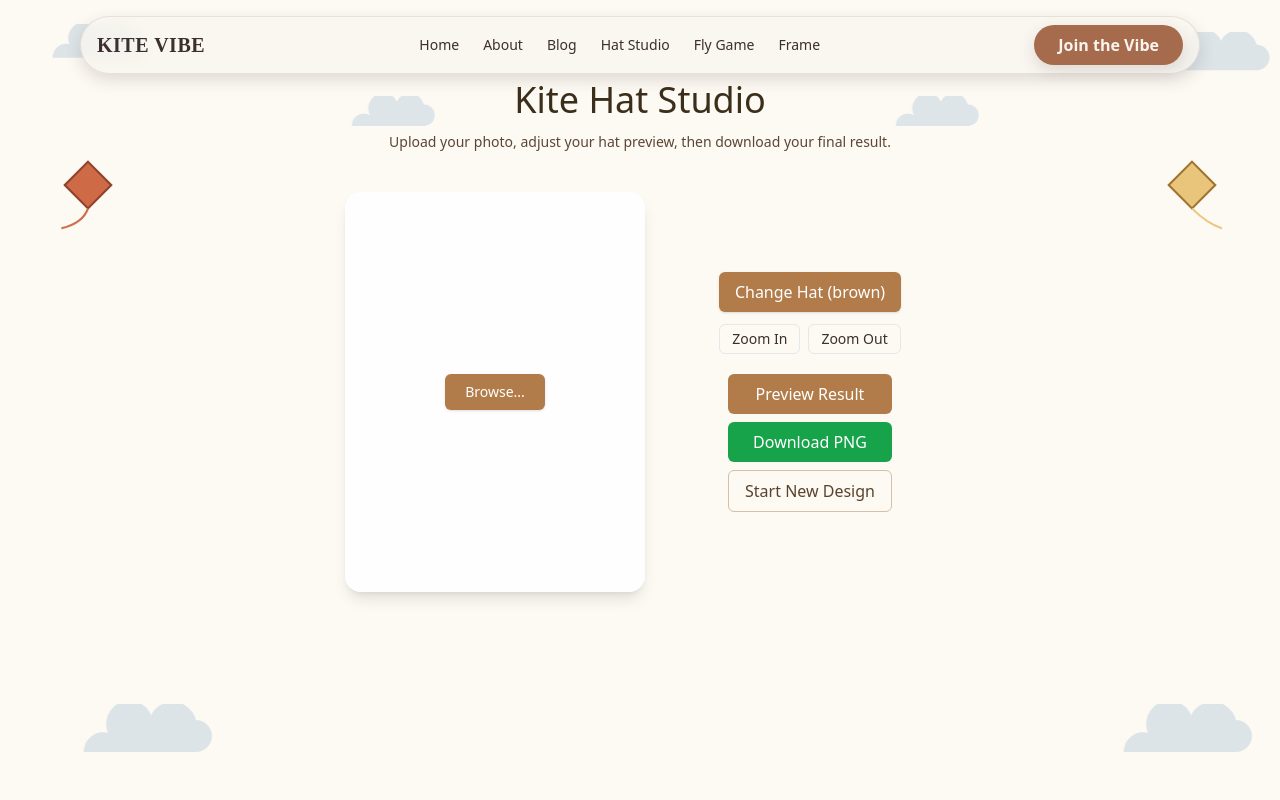
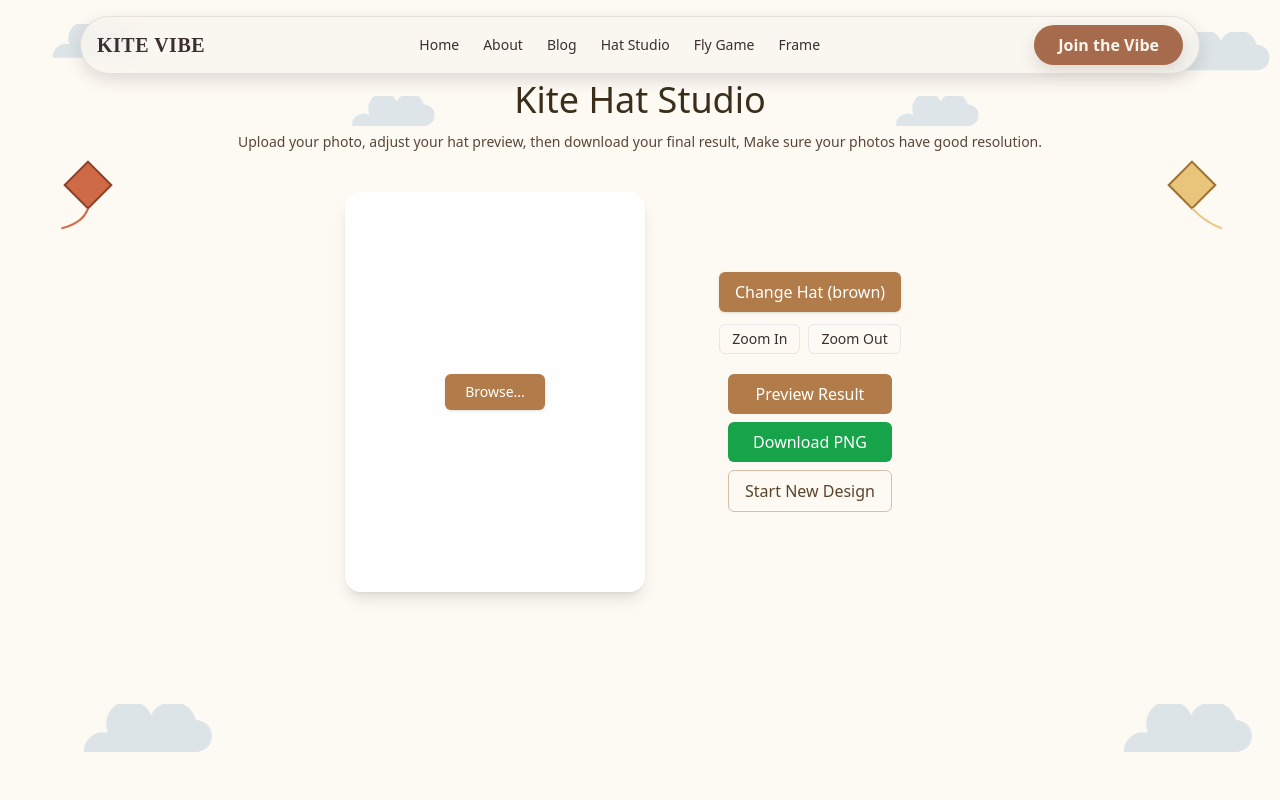
Before and after one commit to apdsdotcom-gif/kitevibe, a Next.js app: page /hat-studio in a window 1280 px wide. Shown: the top 800 px of the page. Built offline with nearby package versions, Linux system fonts and the light colour scheme.

Commit message:
Update page.tsx

```diff
--- a/app/hat-studio/page.tsx
+++ b/app/hat-studio/page.tsx
@@ -113,7 +113,7 @@ export default function Page() {
     <main className="relative overflow-hidden min-h-screen py-20 px-4 bg-[#FDF9F3] text-center">
       <h1 className="font-playfair text-4xl mb-3 text-[#3b2f1b]">Kite Hat Studio</h1>
       <p className="text-sm mb-10 text-[#5b4636]">
-        Upload your photo, adjust your hat preview, then download your final result.
+        Upload your photo, adjust your hat preview, then download your final result, Make sure your photos have good resolution.
       </p>
 
       <div className="flex flex-col md:flex-row justify-center items-center gap-10">
```
